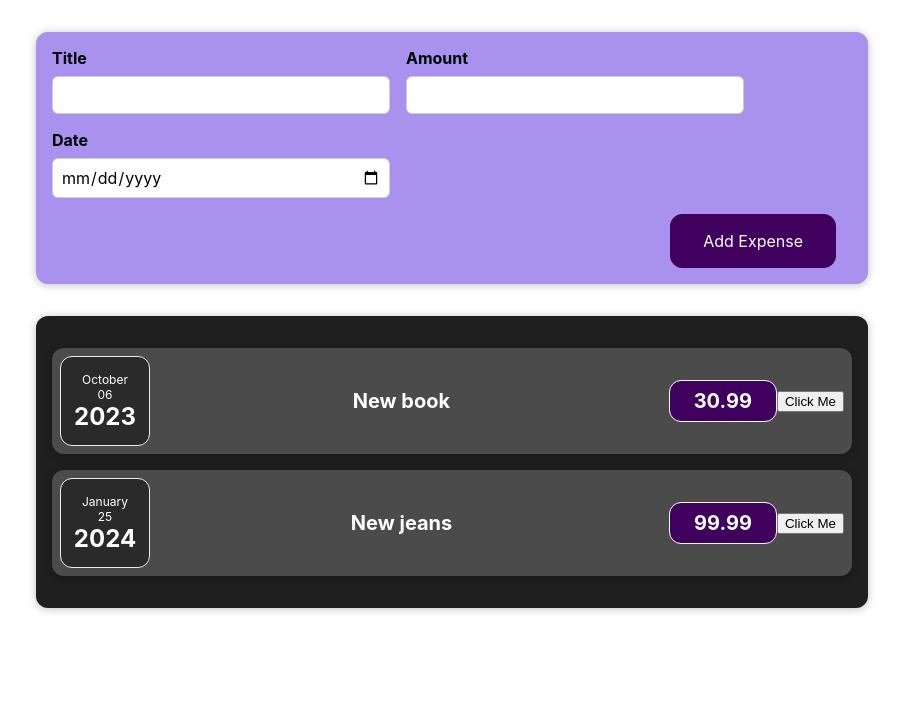
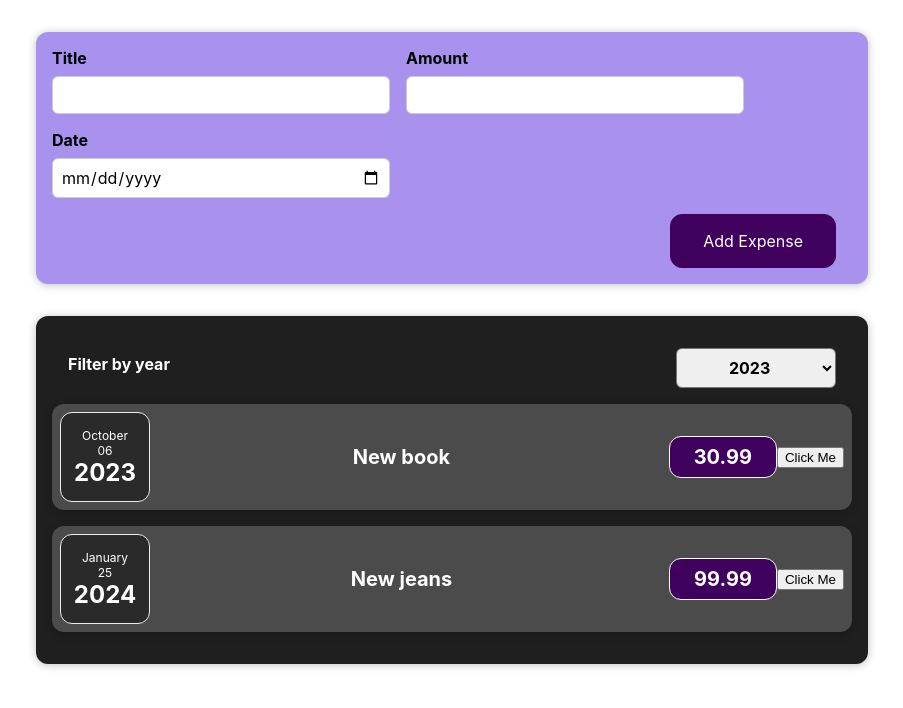
Before and after one commit to marionpol/expenses-http, a React (Create React App) app: page / in a window 1280 px wide. Shown: the top 708 px of the page, without its empty margins (188-1091 px from the left). Built offline with nearby package versions, Linux system fonts and the light colour scheme.

Commit message:
UL 4, Expenses Filter

```diff
--- a/src/components/Expenses.js
+++ b/src/components/Expenses.js
@@ -1,11 +1,13 @@
 import './Expenses.css'
 import Card from'./UI/Card'
 import ExpenseItem from './ExpenseItem'
+import ExpensesFilter from './Expenses/ExpensesFilter'
 
 const Expenses = (props) => {
 
     return(
         <Card className='expenses'>
+            <ExpensesFilter expenseData={props.expenses[2]}/>
             <ExpenseItem expenseData={props.expenses[0]}/>
             <ExpenseItem expenseData={props.expenses[1]}/>
         </Card>
--- /dev/null
+++ b/src/components/Expenses/ExpensesFilter.css
@@ -0,0 +1,24 @@
+.expenses-filter {
+    color: white;
+    padding: 0 1rem;
+}
+
+.expenses-filter__control {
+    display: flex;
+    width: 100%;
+    align-items: center;
+    justify-content: space-between;
+    margin: 1rem 0;
+}
+
+.expenses-filter label {
+    font-weight: bold;
+    margin-bottom: 0.5rem;
+}
+
+.expenses-filter select {
+    font: inherit;
+    padding: 0.5rem 3rem;
+    font-weight: bold;
+    border-radius: 6px;
+}
--- /dev/null
+++ b/src/components/Expenses/ExpensesFilter.js
@@ -0,0 +1,19 @@
+import React from 'react';
+import './ExpensesFilter.css'
+
+const ExpensesFilter = (props) => {
+    return (
+        <div className='expenses-filter'>
+            <div className='expenses-filter__control'>
+                <label>Filter by year</label>
+                <select>
+                    <option onChange='2023'>2023</option>
+                    <option onChange='2024'>2024</option>
+                    <option onChange='2025'>2025</option>
+                </select>
+            </div>
+        </div>
+    );
+};
+
+export default ExpensesFilter;
```
